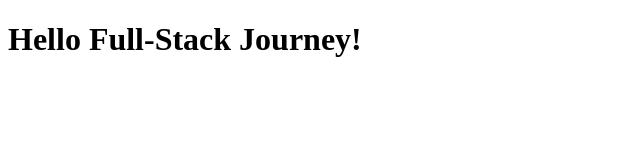
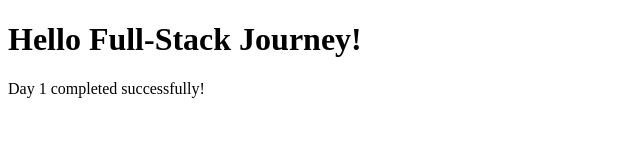
Before and after one commit to hrithikacharjee/fullstack-roadmap, a plain HTML site: page index.html in a window 1280 px wide. Shown: the whole page, without its empty margins (0-640 px from the left). Drawn offline with Linux system fonts and the light colour scheme.

Commit message:
Update index.html with Day 1 completion note

```diff
--- a/index.html
+++ b/index.html
@@ -1 +1 @@
-<!DOCTYPE html><html><head><title>Hello World</title></head><body><h1>Hello Full-Stack Journey!</h1></body></html>
+<!DOCTYPE html><html><head><title>Hello World</title></head><body><h1>Hello Full-Stack Journey!</h1><p>Day 1 completed successfully!</p></body></html>
```
